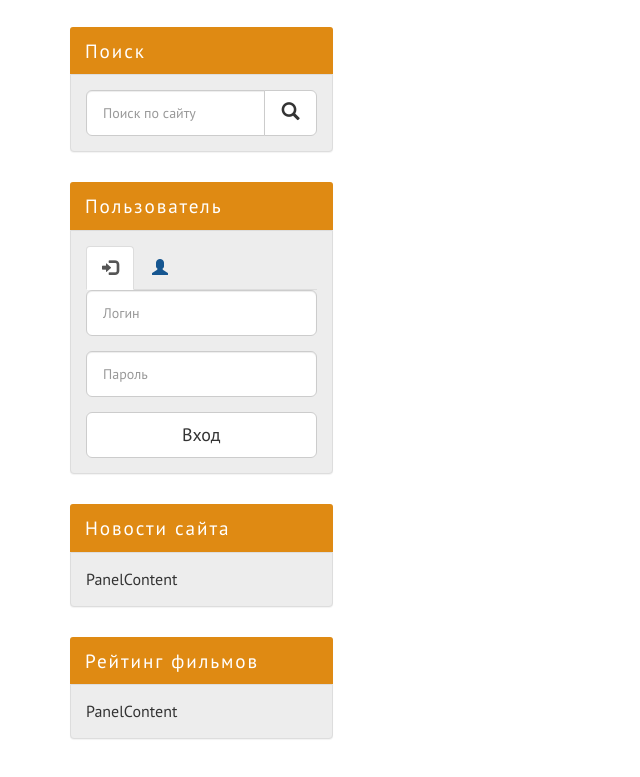
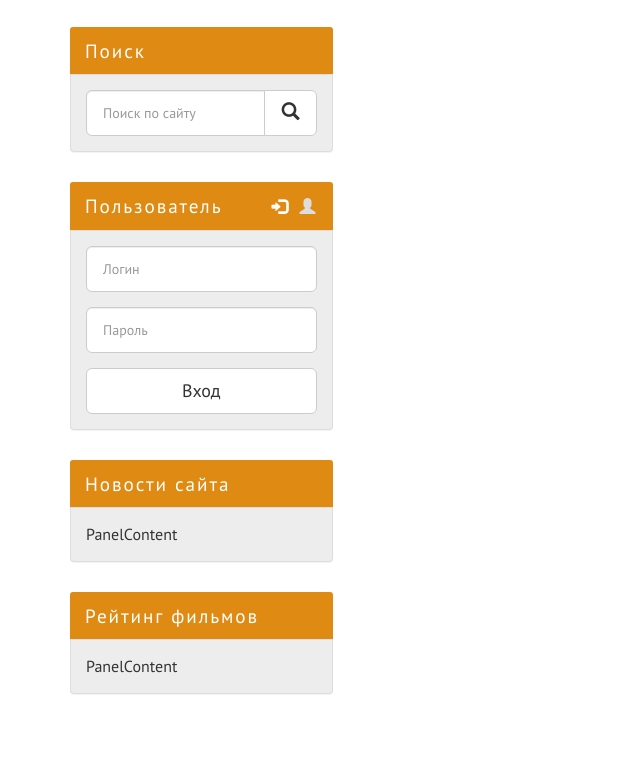
Before and after one commit to FomenkoAndrey/20210113_____kinozal-template, a website: page index.html in a window 1280 px wide. Shown: the part 801-1578 px from the top of the page, without its empty margins (0-640 px from the left). Drawn offline with Linux system fonts and the light colour scheme.

Commit message:
оформление формы пользователя

```diff
--- a/assets/scss/_sidebar.scss
+++ b/assets/scss/_sidebar.scss
@@ -15,3 +15,25 @@
     width: 100%;
   }
 }
+
+.user-login {
+  position: relative;
+
+  &__tabs {
+    position: absolute;
+    top: 0;
+    right: $gap / 3 * 2;
+    border: none;
+
+    a {
+      padding: 14px 5px 11px !important;
+      color: $color-gray;
+      border: none !important;
+      background-color: transparent !important;
+    }
+
+    .active a {
+      color: $color-light !important
+    }
+  }
+}
```
Also changed, not shown: assets/css/style.css, assets/scss/_bootstrap-theming.scss (line endings or trailing spaces).
